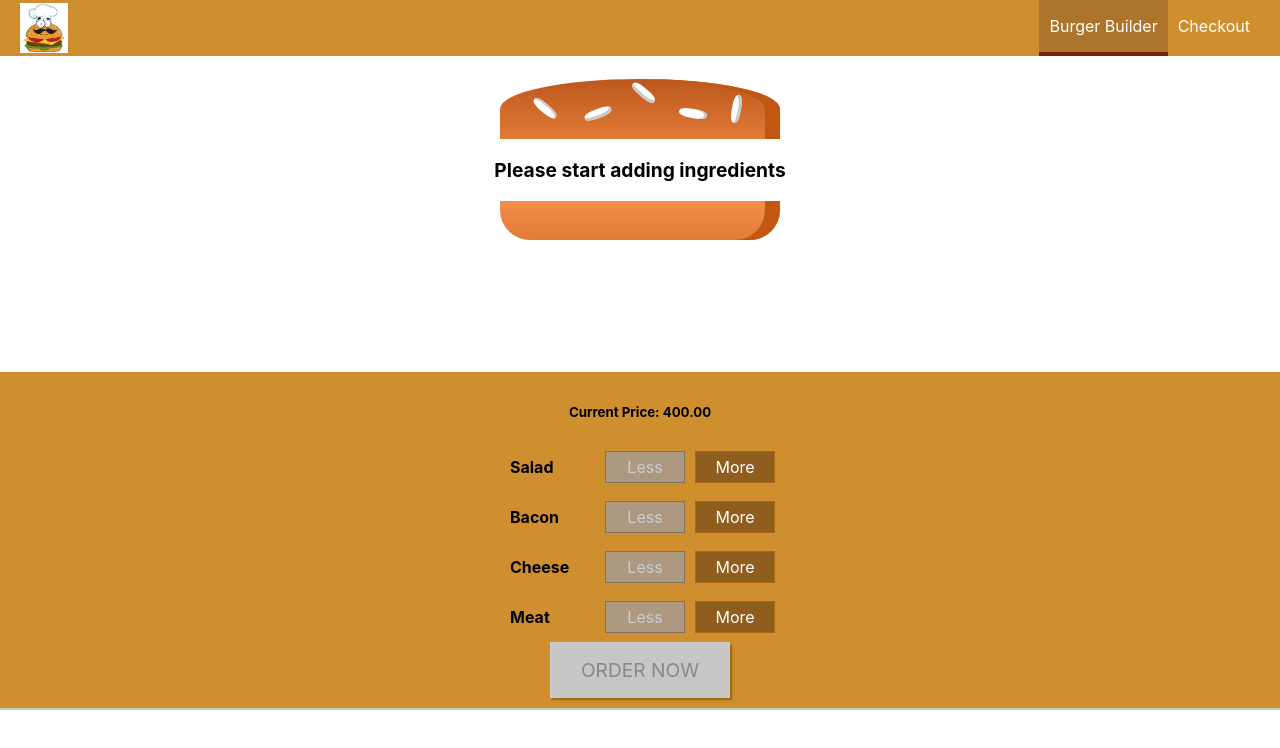
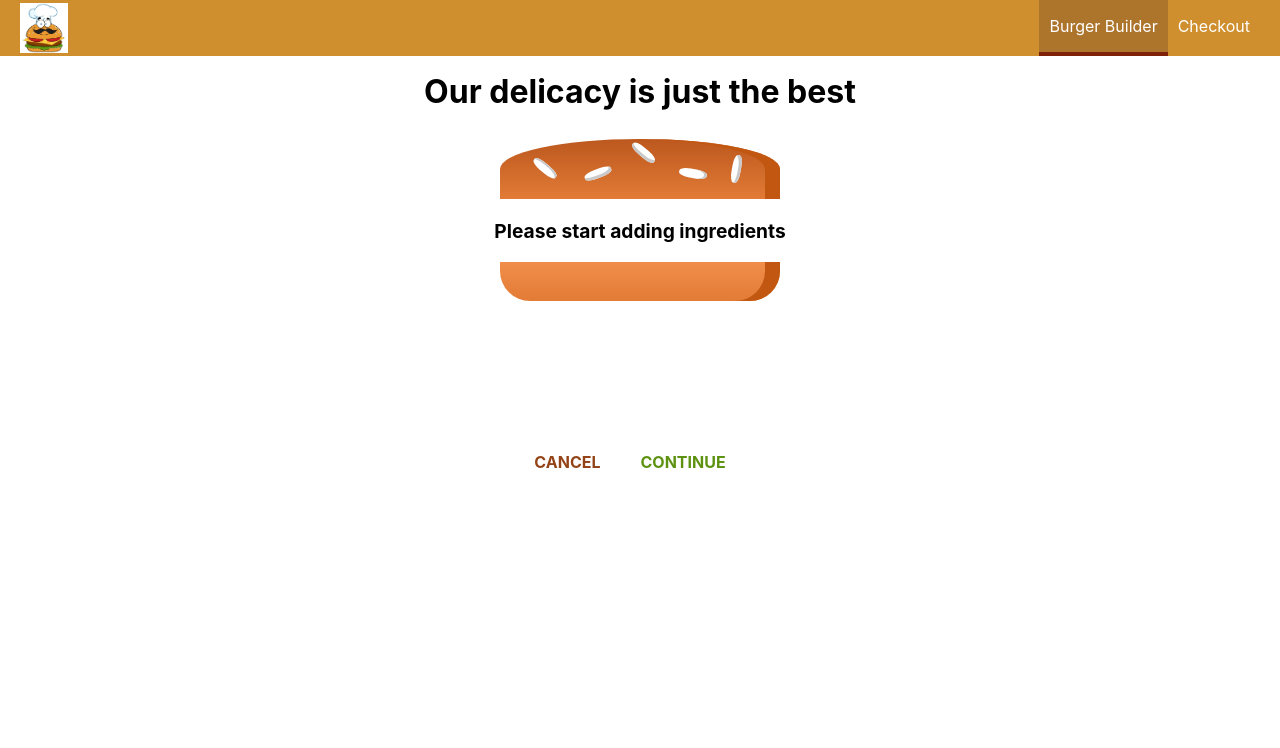
Before and after one commit to damiadeh/burgerbuilder, a React (Create React App) app: page /checkout in a window 1280 px wide. Shown: the top 748 px of the page. Built offline with nearby package versions, Linux system fonts and the light colour scheme.

Commit message:
check out page

```diff
--- a/package.json
+++ b/package.json
@@ -7,6 +7,7 @@
     "prop-types": "^15.6.2",
     "react": "^16.5.2",
     "react-dom": "^16.5.2",
+    "react-router-dom": "^4.3.1",
     "react-scripts": "2.0.5"
   },
   "scripts": {
--- a/src/App.js
+++ b/src/App.js
@@ -1,14 +1,18 @@
 import React, { Component } from 'react';
 import './App.css';
+import {Route, Switch} from 'react-router-dom';
 import Layout from './components/Layout/Layout';
 import BurgerBuilder from './containers/BurgerBuilder';
-
+import Checkout from './containers/Checkout';
 class App extends Component {
   render() {
     return (
       <div>
        <Layout>
-         <BurgerBuilder />
+         <Switch>
+          <Route path="/" exact component={BurgerBuilder} />
+          <Route path="/checkout" component={Checkout} />
+         </Switch>
        </Layout>
       </div>
     );
--- /dev/null
+++ b/src/components/Order/CheckoutSummary/CheckoutSummary.css
@@ -0,0 +1,11 @@
+.CheckoutSummary{
+    text-align: center;
+    width: 80%;
+    margin: auto;
+}
+
+@media (min-width: 600px) {
+    .CheckoutSummary{
+        width: 500px;
+    }
+}
--- /dev/null
+++ b/src/components/Order/CheckoutSummary/CheckoutSummary.js
@@ -0,0 +1,19 @@
+import React from 'react';
+import Burger from '../../Burger/Burger';
+import Button from '../../UI/Button/Button';
+import './CheckoutSummary.css';
+
+const CheckoutSummary = (props) => {
+    return(
+        <div className="CheckoutSummary">
+            <h1>Our delicacy is just the best</h1>
+            <div style={{width: '100%',margin: 'auto'}}>
+                <Burger ingredient={props.ingredients} />
+            </div>
+            <Button btnType="Danger" clicked={props.CheckoutCancelled}>CANCEL</Button>
+            <Button btnType="Success" clicked={props.CheckoutContinued}>CONTINUE</Button>
+        </div>
+    )
+}
+
+export default CheckoutSummary
--- /dev/null
+++ b/src/components/UI/Button/Button.css
@@ -0,0 +1,24 @@
+.Button {
+    background-color: transparent;
+    border: none;
+    color: white;
+    outline: none;
+    cursor: pointer;
+    font: inherit;
+    padding: 10px;
+    margin: 10px;
+    font-weight: bold;
+}
+
+.Button:first-of-type {
+    margin-left: 0;
+    padding-left: 0;
+}
+
+.Success {
+    color: #5C9210;
+}
+
+.Danger {
+    color: #944317;
+}
--- a/src/components/UI/Button/Button.js
+++ b/src/components/UI/Button/Button.js
@@ -1,9 +1,9 @@
-// import React from 'react';
+import React from 'react';
 
-// import './Button.css';
+import './Button.css';
 
-// const button = (props) => (
-//     <button className={'Button ' + props.btnType} onClick={props.clicked}>{props.children}</button>
-// );
+const button = (props) => (
+    <button className={'Button ' + props.btnType} onClick={props.clicked}>{props.children}</button>
+);
 
-// export default button;
+export default button;
--- a/src/containers/BurgerBuilder.js
+++ b/src/containers/BurgerBuilder.js
@@ -93,27 +93,37 @@
 
     purchaseContinueHandler = () => {
         //alert("Payment Page!!");
-        this.setState({loading: true});
-         const order = {
-             ingredients : this.state.ingredients,
-             price: this.state.totalPrice,
-             customer: {
-                 name: 'Adepoju Damilare',
-                 address: {
-                     street: '13, Yaba, Lagos',
-                     country: 'Nigeria'
-                 },
-                 email: 'dami@mail.com',
-                 phone: '08012345678'
-             },
-             deliveryMethod: 'Ship'
-         }
-        axios.post('/orders.json', order).then(response => {
-            this.setState({loading: false, purchasing: false});
-        })
-            .catch(error => {
-                this.setState({loading: false, purchasing: false});
-            });
+        // this.setState({loading: true});
+        //  const order = {
+        //      ingredients : this.state.ingredients,
+        //      price: this.state.totalPrice,
+        //      customer: {
+        //          name: 'Adepoju Damilare',
+        //          address: {
+        //              street: '13, Yaba, Lagos',
+        //              country: 'Nigeria'
+        //          },
+        //          email: 'dami@mail.com',
+        //          phone: '08012345678'
+        //      },
+        //      deliveryMethod: 'Ship'
+        //  }
+        // axios.post('/orders.json', order).then(response => {
+        //     this.setState({loading: false, purchasing: false});
+        // })
+        //     .catch(error => {
+        //         this.setState({loading: false, purchasing: false});
+        //     });
+        const queryParams = [];
+        for(let i in this.state.ingredients) {
+            queryParams.push(encodeURIComponent(i) + '=' + encodeURIComponent(this.state.ingredients[i]))
+        }
+        const queryString = queryParams.join('&');
+        this.props.history.push({
+            pathname: '/checkout',
+            //to pass the built burger data to the checkout page
+            search: '?' + queryString
+        });
     }
 
     render() {
--- /dev/null
+++ b/src/containers/Checkout.js
@@ -0,0 +1,39 @@
+import React, {Component} from 'react';
+import CheckoutSummary from '../components/Order/CheckoutSummary/CheckoutSummary';
+
+class Checkout extends Component {
+    state = {
+        ingredients: {}
+    }
+
+    componentDidMount() {
+        const query = new URLSearchParams(this.props.location.search);
+        const ingredients = {};
+        for (let param of query.entries()){
+            //['salad', '1]//the plus added coverts it to a number
+            ingredients[param[0]] = +param[1];
+        }
+        this.setState({ingredients: ingredients});
+    }
+
+    CheckoutCancelledHandler= () => {
+        this.props.history.goBack();
+    }
+
+    CheckoutContinuedHandler= () => {
+        this.props.history.replace('/checkout/contact-data');
+    }
+
+    render(){
+        return(
+            <div>
+                <CheckoutSummary
+                    ingredients={this.state.ingredients}
+                    CheckoutCancelled={this.CheckoutCancelledHandler}
+                    CheckoutContinued={this.CheckoutContinuedHandler} />
+            </div>
+        );
+    }
+}
+
+export default Checkout;
--- a/src/index.js
+++ b/src/index.js
@@ -1,10 +1,17 @@
 import React from 'react';
 import ReactDOM from 'react-dom';
+import {BrowserRouter} from 'react-router-dom';
 import './index.css';
 import App from './App';
 import * as serviceWorker from './serviceWorker';
 
-ReactDOM.render(<App />, document.getElementById('root'));
+const app = (
+    <BrowserRouter>
+        <App />
+    </BrowserRouter>
+);
+
+ReactDOM.render(app , document.getElementById('root'));
 
 // If you want your app to work offline and load faster, you can change
 // unregister() to register() below. Note this comes with some pitfalls.
```
Also changed, not shown: 1 other file (tests, documents, lock files or other folders).
